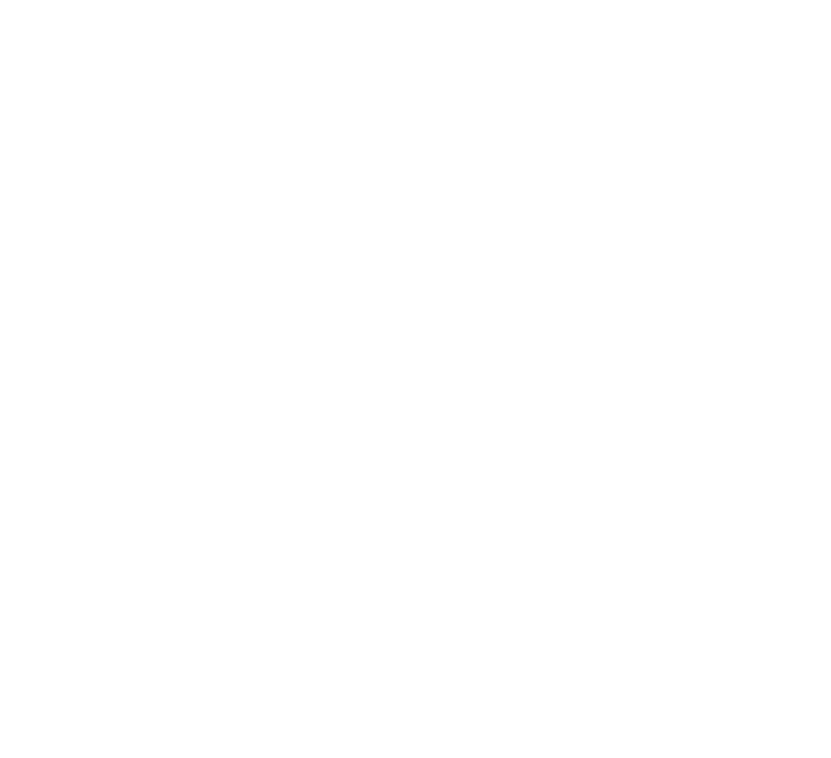
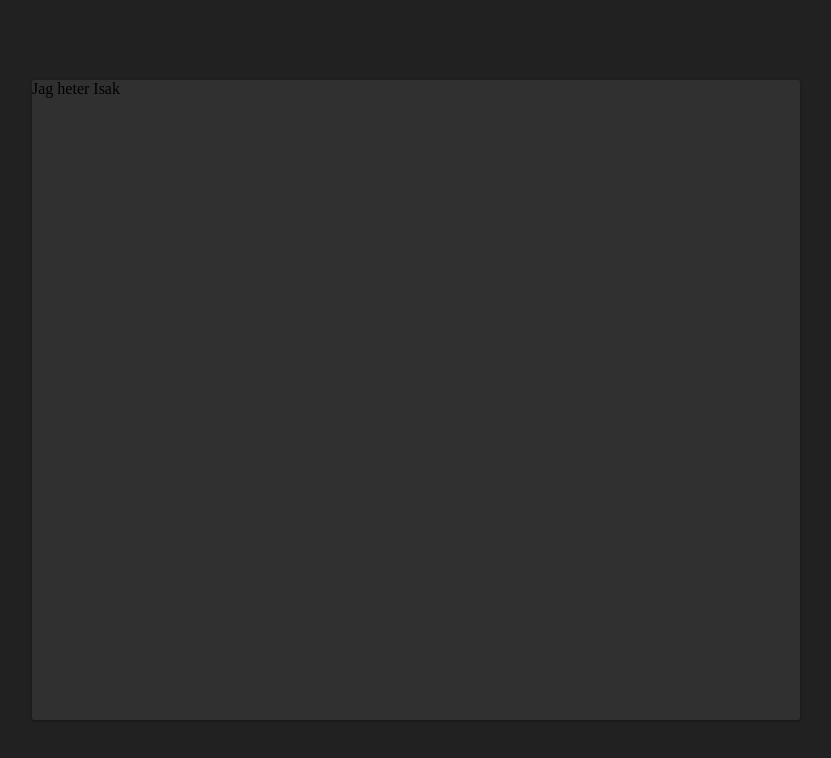
Before and after one commit to IsakHuddinge/testrepo, a plain HTML site: page index.html in a window 1280 px wide. Shown: the whole page, without its empty margins (224-1055 px from the left). Drawn offline with Linux system fonts and the light colour scheme.

Commit message:
Basic structure of site + css

```diff
--- a/index.html
+++ b/index.html
@@ -1,8 +1,26 @@
 <!DOCTYPE html>
 <html>
 <head>
-<title>Page Title</title>
+    <title>Isaks sida</title>
+<style>
+    #body{
+        background-color:#212121;
+    }
+    #main{
+        background-color:#303030;
+        border-radius: 2px;
+        position: absolute;
+        top: 10%;
+        bottom: 10%;
+        left: 20%;
+        right: 20%;
+        box-shadow: 0 1px 3px rgba(0,0,0,0.12), 0 1px 2px rgba(0,0,0,0.24);
+    }
+</style>
 </head>
-<body>
+<body id="body">
+    <div id="main">
+        Jag heter Isak
+    </div>
 </body>
 </html>
```
